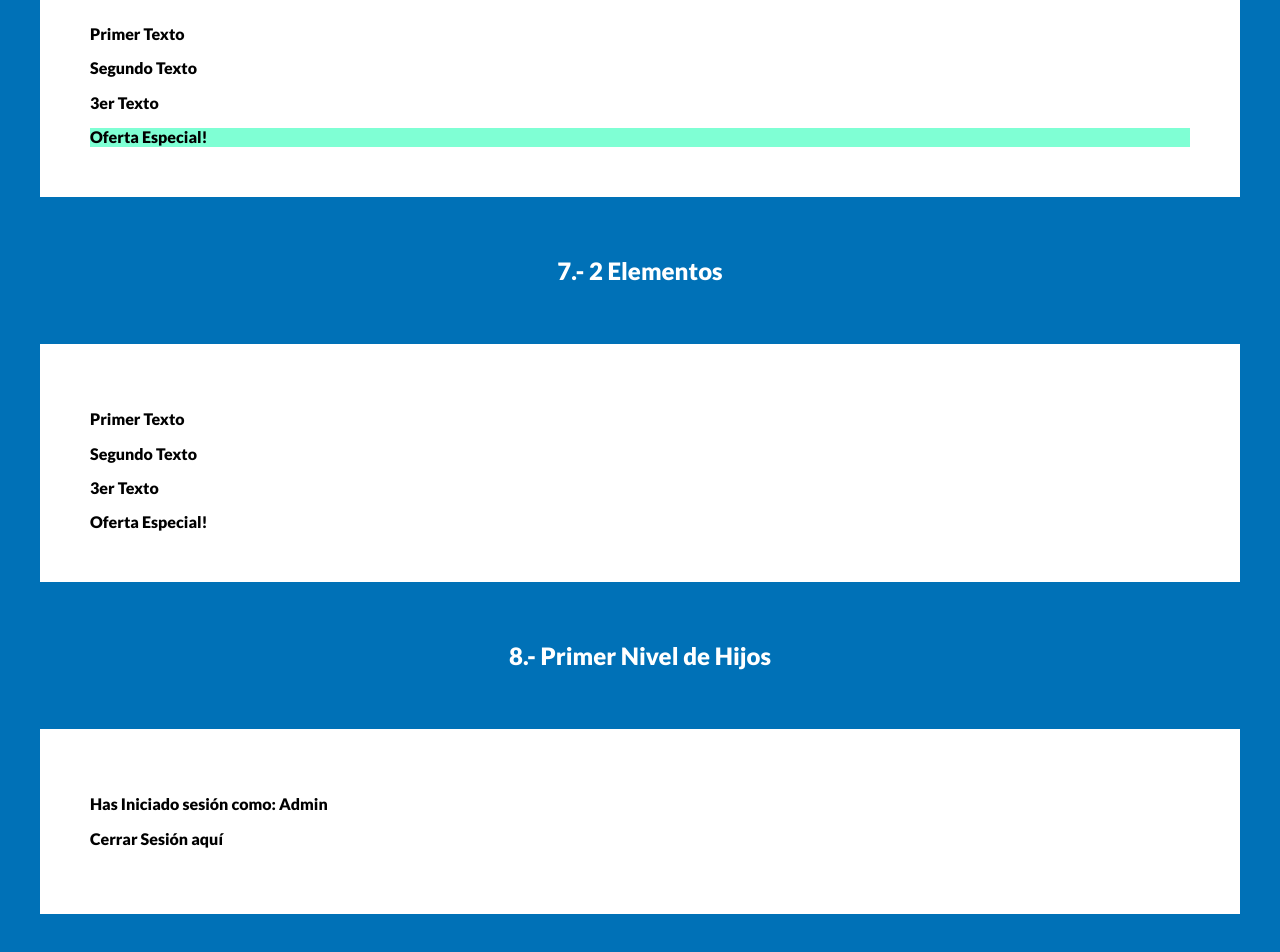
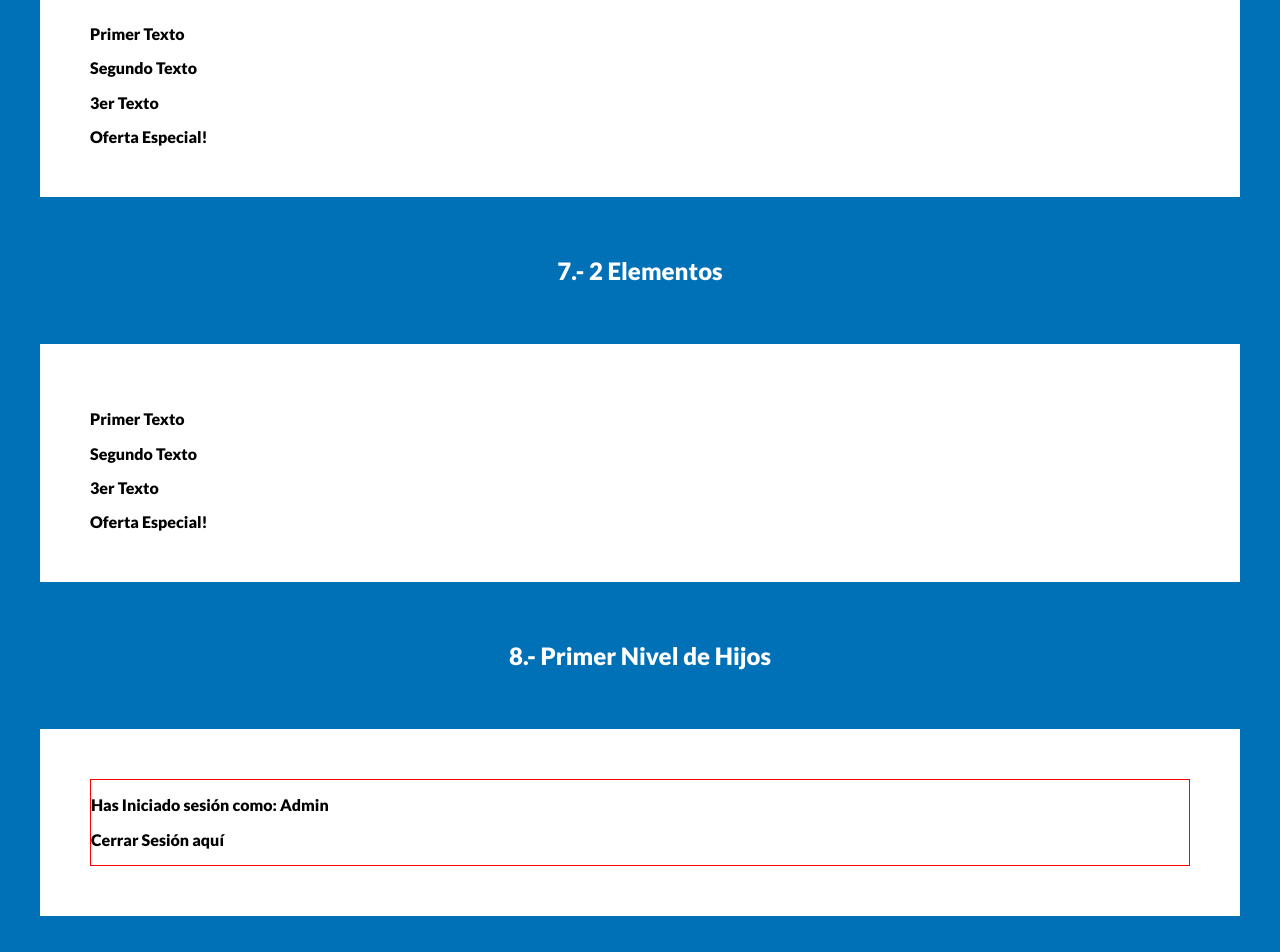
Before and after one commit to heduardogarcia/selectoresTypeEGC, a plain HTML site: page index.html in a window 1280 px wide. Shown: the part 2200-3152 px from the top of the page. Drawn offline with Linux system fonts and the light colour scheme.

Commit message:
uso de selectores primer nivel de hijos

```diff
--- /dev/null
+++ b/css/07.css
@@ -0,0 +1,5 @@
+.texto ,
+.oferta {
+    border: 3px solid yellow;
+    padding: 2rem;
+}
--- /dev/null
+++ b/css/08.css
@@ -0,0 +1,3 @@
+.admin>div {
+    border: 1px solid red;
+}
--- a/index.html
+++ b/index.html
@@ -15,7 +15,9 @@
     <link rel="stylesheet" href="css/03.css"> -->
     <!-- <link rel="stylesheet" href="css/04.css"> -->
     <!-- <link rel="stylesheet" href="css/05.css"> -->
-    <link rel="stylesheet" href="css/06.css">
+    <!-- <link rel="stylesheet" href="css/06.css"> -->
+    <!-- <link rel="stylesheet" href="css/07.css"> -->
+    <link rel="stylesheet" href="css/08.css">
 
 
 </head>
```
